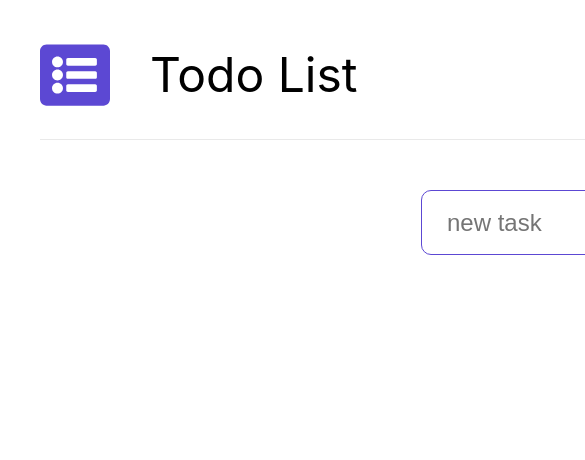
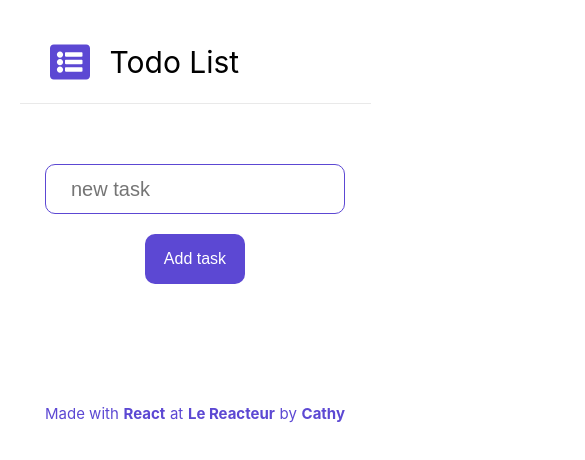
Before and after one commit to csengmany/todo-list, a React (Create React App) app: page / in a window 390 px wide. Shown: the top 460 px of the page, 585 px wide, since content can reach past the window. Built offline with nearby package versions, Linux system fonts and the light colour scheme.

Commit message:
add responsive style

```diff
--- a/src/App.css
+++ b/src/App.css
@@ -11,7 +11,7 @@
     box-sizing: border-box;
 }
 .App {
-    width: 1440px;
+    max-width: 1440px;
     margin: auto;
     display: flex;
     flex-direction: column;
@@ -25,6 +25,7 @@
 .header {
     width: 1440px;
     height: 130px;
+    padding: 0 30px;
     border-bottom: 1px solid var(--border);
     display: flex;
     justify-content: flex-start;
@@ -44,7 +45,7 @@
        TASK
 ==================== */
 .container {
-    margin: 30px auto;
+    margin: 20px auto;
     display: flex;
     flex-direction: column;
     align-items: center;
@@ -60,10 +61,10 @@
     outline: none;
     padding-left: 25px;
 
-    margin: 20px 57px;
+    margin: 10px 20px;
 }
 .search-bar {
-    margin-bottom: 35px;
+    margin-bottom: 15px;
 }
 button,
 .button {
@@ -76,18 +77,13 @@ button,
     outline: none;
     border: none;
 }
-button:hover {
-    background-color: white;
-    border: 1px solid var(--primary);
-    color: var(--primary);
-    cursor: pointer;
-}
+
 .task-line {
     background-color: var(--bcg);
     height: max-content;
     width: 548px;
     padding: 10px;
-    margin-bottom: 15px;
+    margin-bottom: 10px;
     display: flex;
     align-items: center;
     justify-content: space-between;
@@ -106,6 +102,9 @@ button:hover {
 }
 .checkbox input:hover {
     cursor: pointer;
+}
+.task-line span {
+    width: 450px;
 }
 /* =================
      FOOTER
@@ -130,3 +129,78 @@ button:hover {
     color: inherit;
     font-weight: bold;
 }
+
+/* =================
+     MEDIA QUERRIES
+==================== */
+@media (max-width: 780px) {
+    .App {
+        width: 100vw;
+        height: 100vh;
+        margin: 0;
+        display: flex;
+        flex-direction: column;
+        justify-content: flex-start;
+        align-items: center;
+    }
+    /* =================
+        HEADER
+    ==================== */
+    .header {
+        width: 90vw;
+        height: 10vh;
+        margin: 20px auto 0 auto;
+    }
+    .header h1 {
+        font-size: 30px;
+    }
+    .logo {
+        font-size: 40px;
+        margin-right: 20px;
+    }
+
+    /* =================
+           TASK
+    ==================== */
+    .container {
+        margin: 40px 0;
+        display: flex;
+        flex-direction: column;
+        align-items: flex-start;
+        justify-content: flex-start;
+    }
+    .crud {
+        display: flex;
+        flex-direction: column;
+        align-items: center;
+        justify-content: center;
+    }
+    .input-text,
+    .search-bar {
+        height: 50px;
+        width: 300px;
+        border-radius: 10px;
+        font-size: 20px;
+        padding-left: 25px;
+        margin: 20px auto;
+    }
+    .search-bar {
+        margin-bottom: 15px;
+    }
+    button,
+    .button {
+        height: 50px;
+        width: 100px;
+        font-size: 16px;
+    }
+
+    .task-line span {
+        width: 280px;
+    }
+    .task-line {
+        width: 300px;
+        padding: 10px;
+        margin-bottom: 8px;
+        font-size: 16px;
+    }
+}
--- a/src/App.js
+++ b/src/App.js
@@ -16,13 +16,14 @@ library.add(faListAlt, faTrash);
 function App() {
     const [task, setTask] = useState("");
     const [taskList, setTaskList] = useState([]);
+    const [taskSearch, setTaskSearch] = useState([]);
 
     return (
         <div className="App">
             <Header logo="list-alt" title="Todo List" />
 
             <div className="container">
-                <SearchTask taskList={taskList} />
+                <SearchTask taskList={taskList} setTaskList={setTaskList} />
                 <Task taskList={taskList} setTaskList={setTaskList} />
 
                 <CrudTask
--- a/src/components/CrudTask.js
+++ b/src/components/CrudTask.js
@@ -1,6 +1,6 @@
 const CrudTask = ({ task, setTask, taskList, setTaskList }) => {
     return (
-        <div>
+        <div className="crud">
             {/* button check all */}
             {taskList.length > 0 && (
                 <button
--- a/src/components/SearchTask.js
+++ b/src/components/SearchTask.js
@@ -1,4 +1,4 @@
-const SearchTask = ({ taskList }) => {
+const SearchTask = ({ taskList, setTaskList }) => {
     return (
         <div>
             {taskList.length > 0 && (
@@ -6,6 +6,9 @@ const SearchTask = ({ taskList }) => {
                     className="search-bar"
                     type="text"
                     placeholder="search task"
+                    onChange={(event) => {
+                        let value = event.target.value;
+                    }}
                 />
             )}
         </div>
```
